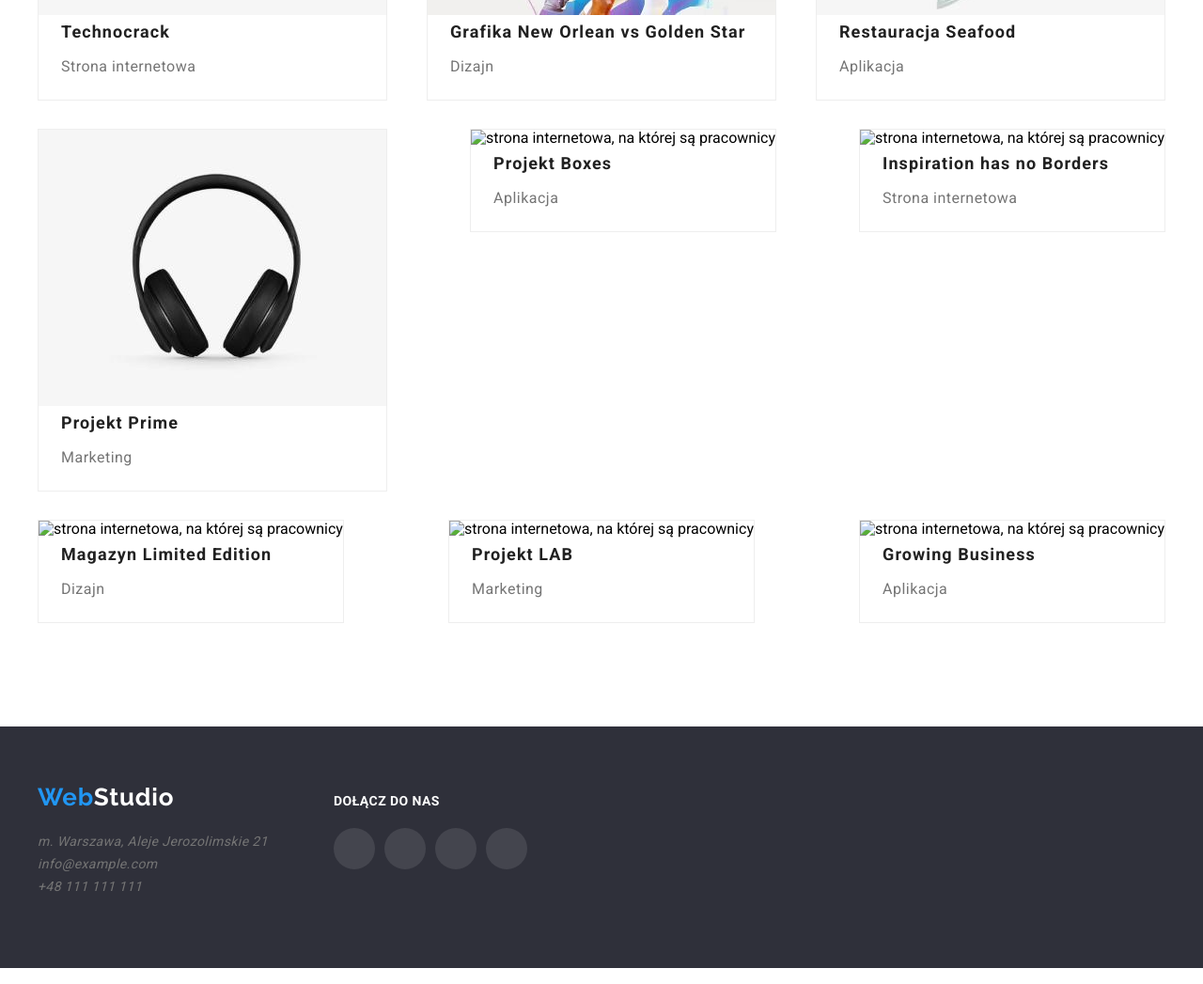
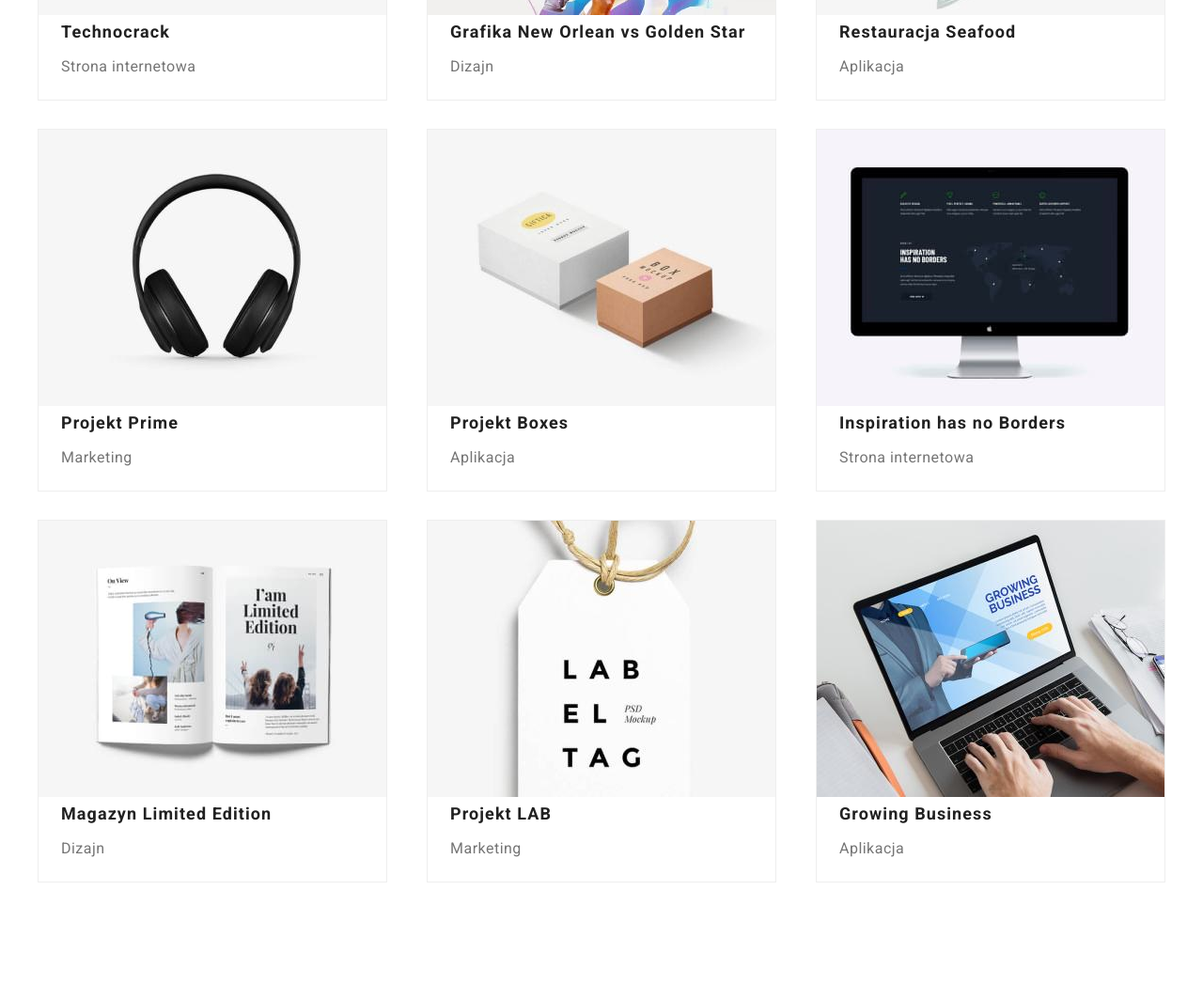
Before and after one commit to Sanjos55555/goit-markup-hw-05, a plain HTML site: page portfolio.html in a window 1280 px wide. Shown: the part 540-1587 px from the top of the page at 94% size. Drawn offline with nearby package versions, Linux system fonts and the light colour scheme; the site is published under a folder, as on GitHub Pages, so addresses that start at the root find nothing.

Commit message:
hw5 commit 2

```diff
--- a/index.html
+++ b/index.html
@@ -538,6 +538,6 @@
         <button type="button" class="close-btn" data-modal-close>X</button>
       </div>
     </div>
-    <script src="/modal.js"></script>
+    <script src="modal.js"></script>
   </body>
 </html>
--- a/portfolio.html
+++ b/portfolio.html
@@ -162,7 +162,7 @@
             <div class="portolio-box-overlay">
               <img
                 class="images-portfolio"
-                src="/images/portfolio-images/projekt-boxes.jpg"
+                src="images/portfolio-images/projekt-boxes.jpg"
                 alt="strona internetowa, na której są pracownicy"
               />
               <div class="portfolio-item-overlay">
@@ -183,7 +183,7 @@
             <div class="portolio-box-overlay">
               <img
                 class="images-portfolio"
-                src="/images/portfolio-images/inspiration-has-no-borders.jpg"
+                src="images/portfolio-images/inspiration-has-no-borders.jpg"
                 alt="strona internetowa, na której są pracownicy"
               />
               <div class="portfolio-item-overlay">
@@ -204,7 +204,7 @@
             <div class="portolio-box-overlay">
               <img
                 class="images-portfolio"
-                src="/images/portfolio-images/magazyn-limited-edition.jpg"
+                src="images/portfolio-images/magazyn-limited-edition.jpg"
                 alt="strona internetowa, na której są pracownicy"
               />
               <div class="portfolio-item-overlay">
@@ -225,7 +225,7 @@
             <div class="portolio-box-overlay">
               <img
                 class="images-portfolio"
-                src="/images/portfolio-images/projekt-lab.jpg"
+                src="images/portfolio-images/projekt-lab.jpg"
                 alt="strona internetowa, na której są pracownicy"
               />
               <div class="portfolio-item-overlay">
@@ -246,7 +246,7 @@
             <div class="portolio-box-overlay">
               <img
                 class="images-portfolio"
-                src="/images/portfolio-images/growing-business.jpg"
+                src="images/portfolio-images/growing-business.jpg"
                 alt="strona internetowa, na której są pracownicy"
               />
               <div class="portfolio-item-overlay">
```
